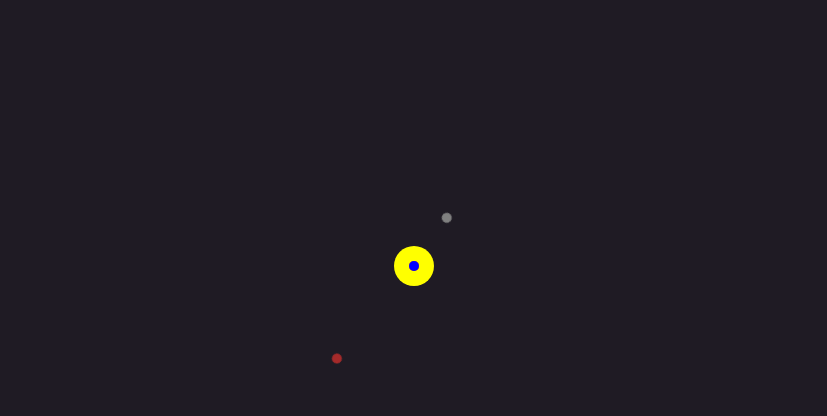
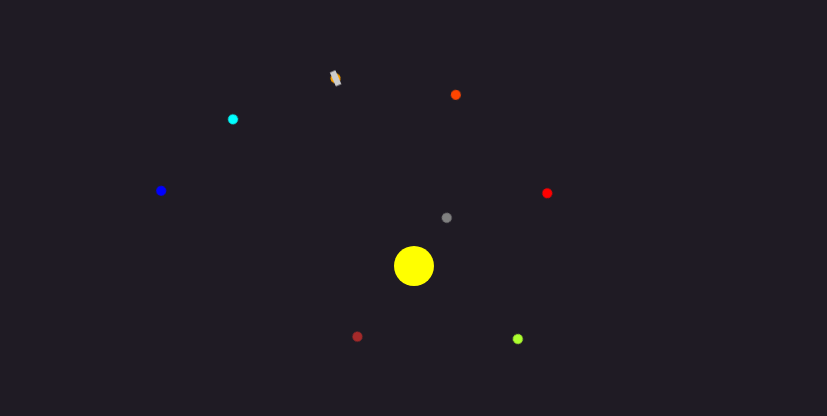
Before and after one commit to Student235555/solar-system-facts, a React (Create React App) app: page /simulation in a window 1280 px wide. Shown: the part 134-550 px from the top of the page, without its empty margins (226-1053 px from the left). Built offline with nearby package versions, Linux system fonts and the light colour scheme.

Commit message:
All planets rotate now

```diff
--- a/src/components/Simulation.js
+++ b/src/components/Simulation.js
@@ -15,7 +15,7 @@ const Simulation = () => {
                 <span class="dot venus"></span>
                 <span class="dot mars"></span>
                 <span class="dot saturn">
-                    {/* <div class='line'></div> */}
+                     <div class='line'></div>
                 </span>
                 <span class="dot neptune"></span>
             </div>
--- a/src/styles/Simulation.css
+++ b/src/styles/Simulation.css
@@ -21,7 +21,25 @@
     background-color: yellow;
   }
 
-  @keyframes spinAroundV {
+  @keyframes spinMercury {
+    from {
+      transform: rotate(0deg) translate(60px);
+    }
+    to {
+      transform: rotate(360deg) translate(60px);
+    }
+  }
+
+  @keyframes spinVenus {
+    from {
+      transform: rotate(0deg) translate(90px);
+    }
+    to {
+      transform: rotate(360deg) translate(90px);
+    }
+  }
+
+  @keyframes spinEarth {
     from {
       transform: rotate(0deg) translate(120px);
     }
@@ -30,63 +48,104 @@
     }
   }
 
-  @keyframes spinAroundM {
+  @keyframes spinMars {
     from {
-      transform: rotate(0deg) translate(60px);
+      transform: rotate(0deg) translate(150px);
     }
     to {
-      transform: rotate(360deg) translate(60px);
+      transform: rotate(360deg) translate(150px);
     }
   }
+  @keyframes spinJupiter {
+    from {
+      transform: rotate(0deg) translate(180px);
+    }
+    to {
+      transform: rotate(360deg) translate(180px);
+    }
+  }
+
+  @keyframes spinSaturn {
+    from {
+      transform: rotate(0deg) translate(210px);
+    }
+    to {
+      transform: rotate(360deg) translate(210px);
+    }
+  }
+  @keyframes spinUranus {
+    from {
+      transform: rotate(0deg) translate(240px);
+    }
+    to {
+      transform: rotate(360deg) translate(240px);
+    }
+  }
+
+  @keyframes spinNeptune {
+    from {
+      transform: rotate(0deg) translate(270px);
+    }
+    to {
+      transform: rotate(360deg) translate(270px);
+    }
+  }
+
 
   .mercury{
     /* height: 30px;
     width: 30px; */
     background-color: grey;
-    animation: spinAroundM 3s linear infinite;
+    animation: spinMercury 3s linear infinite;
   }
 
   .venus{
     /* height: 50px;
     width: 50px; */
     background-color: brown;
-    animation: spinAroundV 4s linear infinite;
+    animation: spinVenus 4s linear infinite;
   }
 
   .earth{
     /* height: 50px;
     width: 50px; */
     background-color: greenyellow;
+    animation: spinEarth 5s linear infinite;
   }
 
   .mars{
     /* height: 40px;
     width: 40px; */
     background-color: red;
+    animation: spinMars 6s linear infinite;
   }
 
   .jupiter{
     /* height: 100px;
     width: 100px; */
     background-color: orangered;
+    animation: spinJupiter 7s linear infinite;
   }
 
   .saturn{
     /* height: 90px;
     width: 90px; */
     background-color: orange;
+    animation: spinSaturn 8s linear infinite;
   }
 
   .uranus{
     /* height: 70px;
     width: 70px; */
     background-color: aqua;
+    animation: spinUranus 9s linear infinite;
   }
 
   .neptune{
     /* height: 70px;
     width: 70px; */
     background-color: blue;
+    animation: spinNeptune 10s linear infinite;
   }
 
   .line{
```
